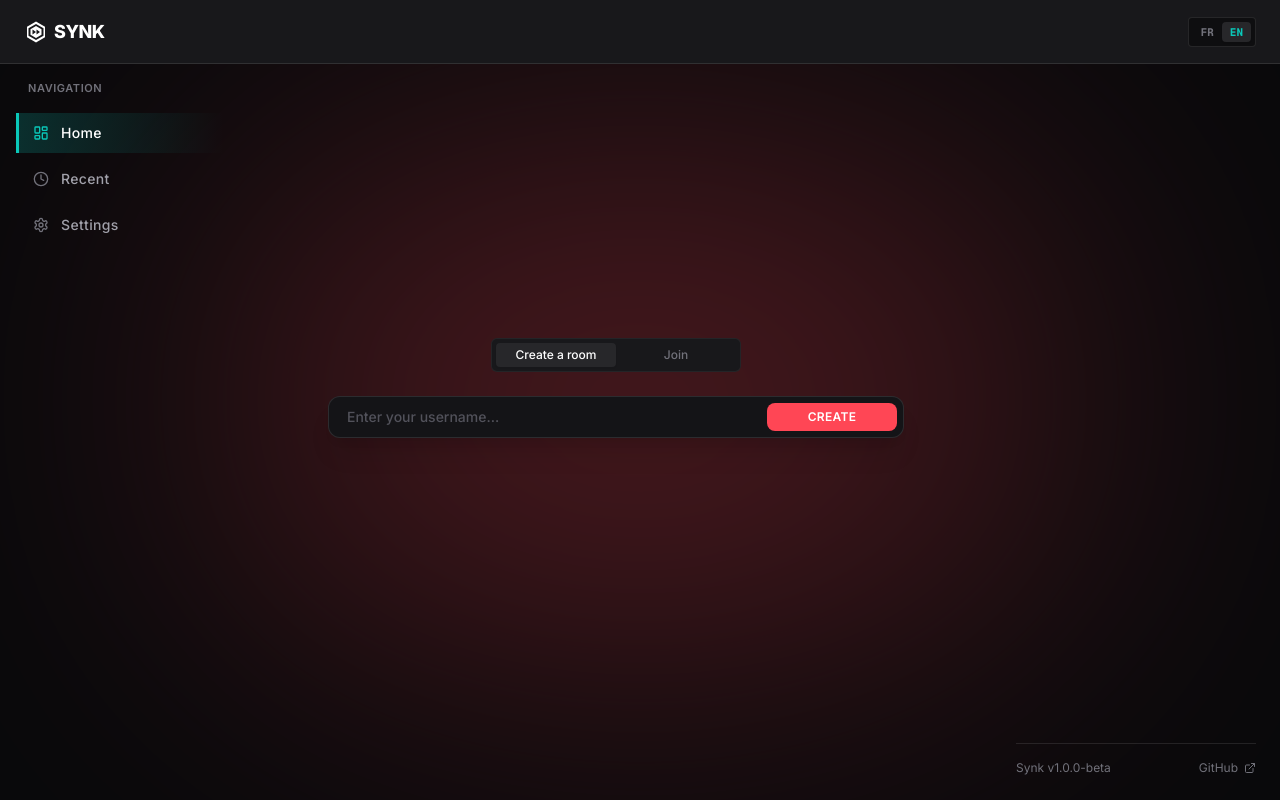
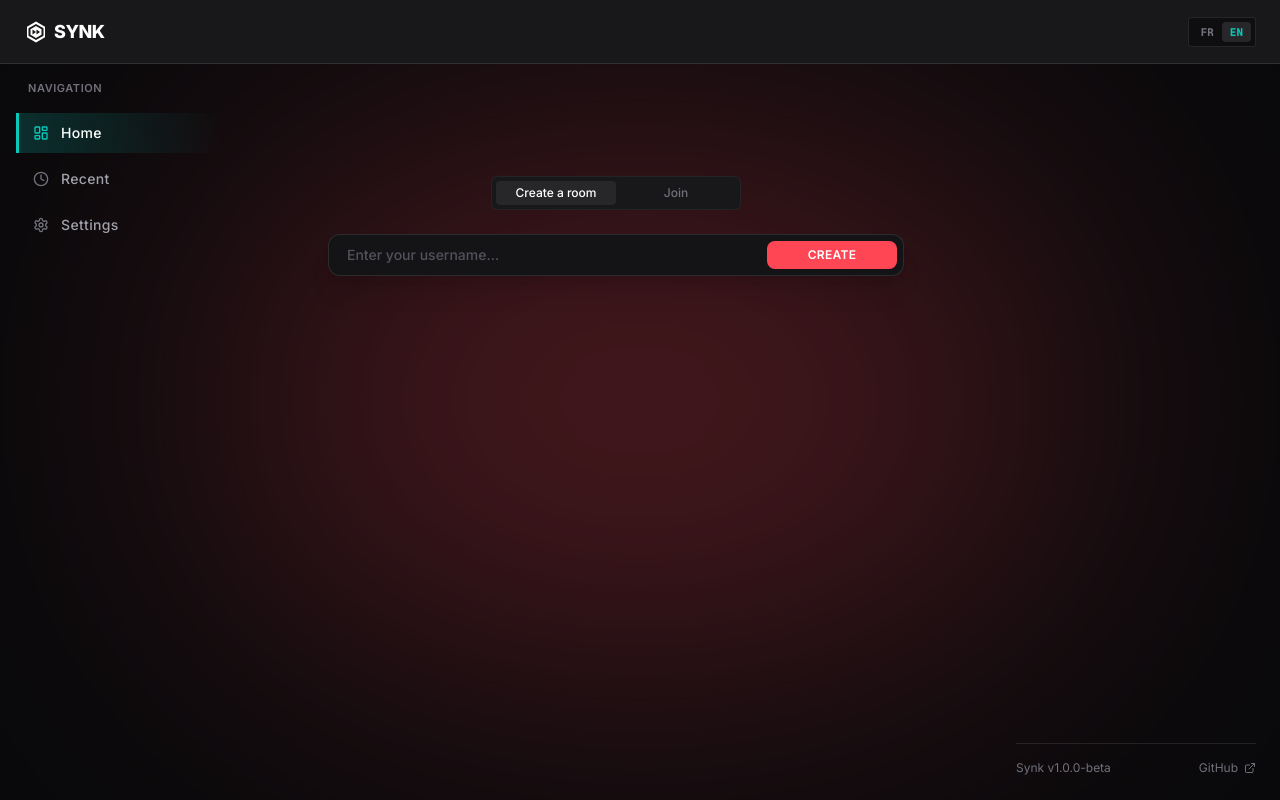
Before and after one commit to Moohmoo/Synk, a React (Vite) app in the folder front/: page / in a window 1280 px wide. Built offline with nearby package versions, Linux system fonts and the light colour scheme; no server answers.

Commit message:
fix(ui): alignement au sommet du contenu principal dans DashboardLayout, RoomView et HomeView

```diff
--- a/front/src/layouts/DashboardLayout.tsx
+++ b/front/src/layouts/DashboardLayout.tsx
@@ -22,7 +22,7 @@ export function DashboardLayout() {
         <LeftSidebar />
 
         {/* Zone centrale (Main Content) - fond transparent pour laisser transparaître le glow */}
-        <main className="flex-1 min-w-0 overflow-y-auto p-4 sm:p-6 md:p-8 flex flex-col relative z-10">
+        <main className="flex-1 min-w-0 overflow-y-auto p-4 sm:p-6 md:p-8 flex flex-col justify-start relative z-10">
           <Outlet />
         </main>
 
--- a/front/src/views/home/HomeView.tsx
+++ b/front/src/views/home/HomeView.tsx
@@ -183,7 +183,7 @@ export function HomeView() {
       : t("home.join");
 
   return (
-    <div className="relative flex flex-col items-center justify-center h-full pt-10 pb-32 w-full max-w-full px-6 md:px-12">
+    <div className="relative flex flex-col items-center justify-start w-full max-w-full px-6 md:px-12 pt-12 sm:pt-16 md:pt-20">
       {/* Conteneur principal */}
       <div className="relative z-10 flex flex-col items-center w-full">
         {/* Le sélecteur de mode (Créer / Rejoindre) */}
--- a/front/src/views/room/RoomView.tsx
+++ b/front/src/views/room/RoomView.tsx
@@ -196,7 +196,7 @@ export function RoomView() {
         />
       </RightSidebarSlot>
 
-      <div className="flex-1 flex flex-col items-center justify-center min-w-0 w-full">
+      <div className="flex-1 flex flex-col items-center justify-start min-w-0 w-full">
         {/* LA BARRE DE COMMANDE (URL) : Omnibox réutilisée au-dessus du lecteur */}
         <Omnibox
           value={mediaUrlInput}
```
